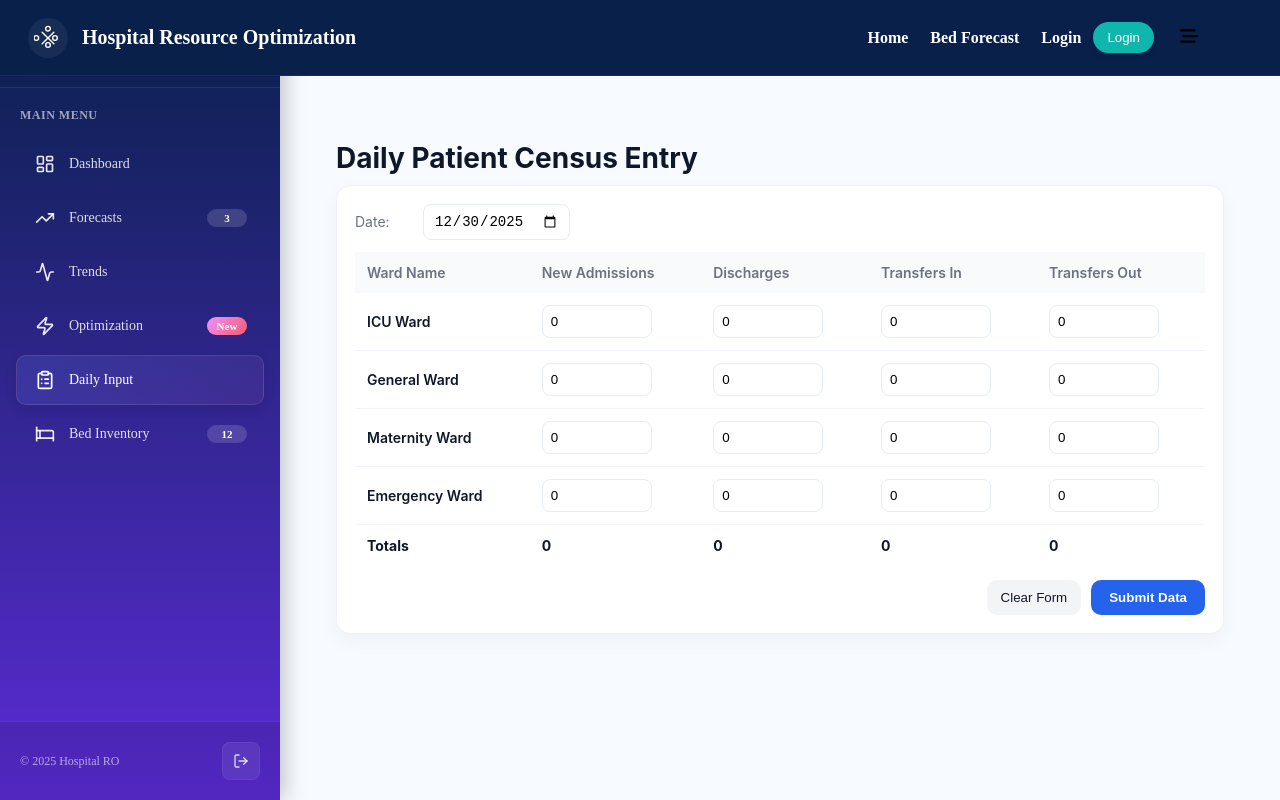
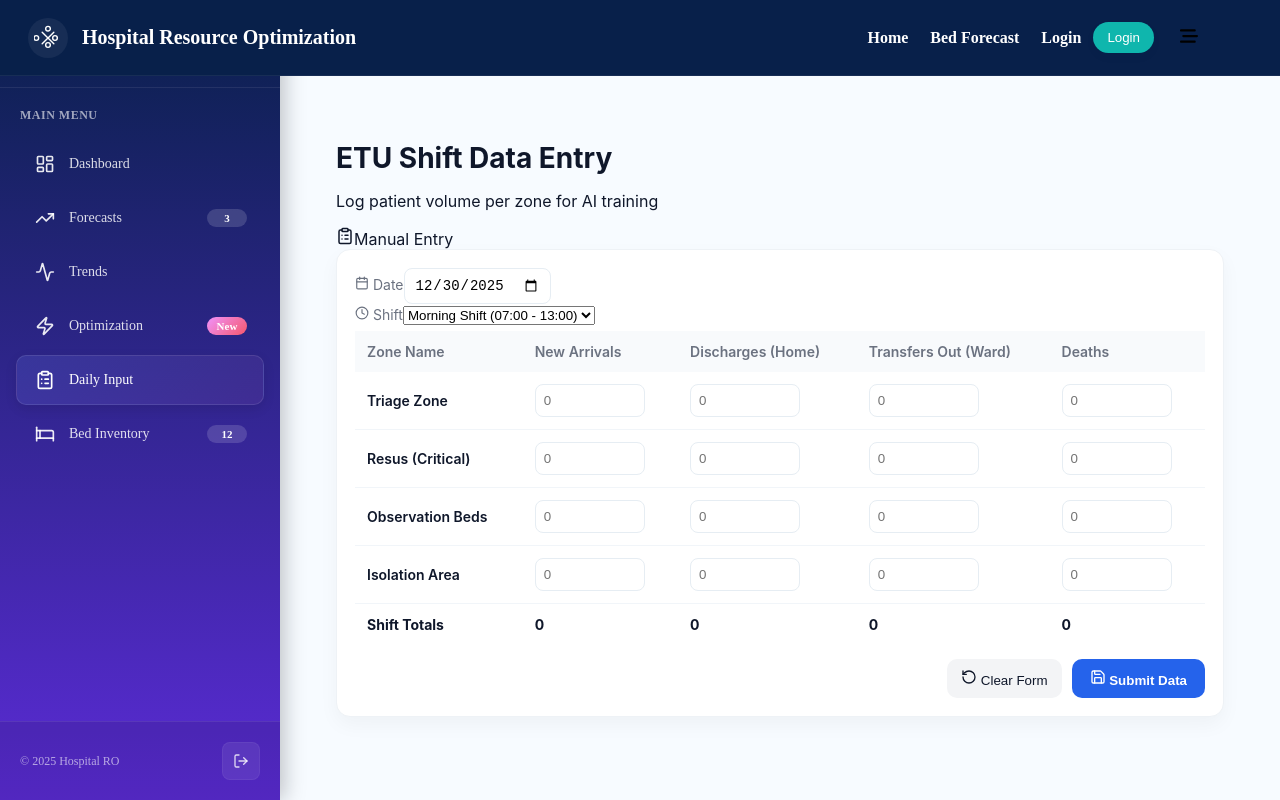
Before and after one commit to lochanajayasinghe/Hospital-Resource-Optimization-and-Demand-Forecasting-System, a React (Create React App) app in the folder frontend/: page /DailyInput in a window 1280 px wide. Shown: the top 800 px of the page. Built offline with nearby package versions, Linux system fonts and the light colour scheme.

Commit message:
Update DailyInput.jsx

```diff
--- a/frontend/src/components/Bed_demand_focasting/DailyInput.jsx
+++ b/frontend/src/components/Bed_demand_focasting/DailyInput.jsx
@@ -1,90 +1,191 @@
 import React, { useState } from 'react';
+import { ClipboardList, Calendar, Clock, Save, RotateCcw } from 'lucide-react'; // Ensure lucide-react is installed
 import Layout from './Layout';
 import styles from './DailyInput.module.css';
 
-const WARDS = [
-  'ICU Ward',
-  'General Ward',
-  'Maternity Ward',
-  'Emergency Ward'
+// ETU Pilot Zones
+const ETU_ZONES = [
+  'Triage Zone',
+  'Resus (Critical)',
+  'Observation Beds',
+  'Isolation Area'
 ];
 
 const DailyInput = () => {
+  // State for Date & Shift
   const [date, setDate] = useState(() => new Date().toISOString().slice(0, 10));
-  const [rows, setRows] = useState(() => WARDS.map(() => ({ admissions: 0, discharges: 0, transfersIn: 0, transfersOut: 0 })));
+  const [shift, setShift] = useState('Morning Shift (07:00 - 13:00)');
 
+  // State for Data Rows (Added 'deaths' column)
+  const [rows, setRows] = useState(() =>
+    ETU_ZONES.map(() => ({
+      admissions: 0,
+      discharges: 0,
+      transfersIn: 0,
+      transfersOut: 0,
+      deaths: 0
+    }))
+  );
+
+  // Helper to update a single cell
   const updateCell = (index, field, value) => {
-    const next = rows.slice();
-    next[index] = { ...next[index], [field]: Number(value || 0) };
+    const next = [...rows];
+    // Ensure non-negative numbers
+    const numValue = Math.max(0, Number(value) || 0);
+    next[index] = { ...next[index], [field]: numValue };
     setRows(next);
   };
 
+  // Auto-calculate Totals
   const totals = rows.reduce((acc, r) => {
-    acc.admissions += Number(r.admissions || 0);
-    acc.discharges += Number(r.discharges || 0);
-    acc.transfersIn += Number(r.transfersIn || 0);
-    acc.transfersOut += Number(r.transfersOut || 0);
+    acc.admissions += r.admissions;
+    acc.discharges += r.discharges;
+    acc.transfersIn += r.transfersIn;
+    acc.transfersOut += r.transfersOut;
+    acc.deaths += r.deaths;
     return acc;
-  }, { admissions: 0, discharges: 0, transfersIn: 0, transfersOut: 0 });
+  }, { admissions: 0, discharges: 0, transfersIn: 0, transfersOut: 0, deaths: 0 });
 
   const handleClear = () => {
-    setRows(WARDS.map(() => ({ admissions: 0, discharges: 0, transfersIn: 0, transfersOut: 0 })));
+    if(window.confirm("Are you sure you want to clear all data?")) {
+      setRows(ETU_ZONES.map(() => ({
+        admissions: 0, discharges: 0, transfersIn: 0, transfersOut: 0, deaths: 0
+      })));
+    }
   };
 
   const handleSubmit = (e) => {
     e.preventDefault();
-    // Replace with real save logic
-    console.log('Submitting daily census', { date, rows });
-    alert('Data submitted (see console).');
+    // In a real app, this sends data to your backend
+    console.log('Submitting ETU Shift Data:', { date, shift, rows });
+    alert(`Data saved for ${shift} on ${date}.\nTotal Arrivals: ${totals.admissions}`);
   };
 
   return (
-    <Layout>
+    <Layout activePage="Daily Input">
       <div className={styles.container}>
-        <h1 className={styles.title}>Daily Patient Census Entry</h1>
+
+        {/* Page Header */}
+        <div className={styles.header}>
+          <div>
+            <h1 className={styles.title}>ETU Shift Data Entry</h1>
+            <p className={styles.subtitle}>Log patient volume per zone for AI training</p>
+          </div>
+          <div className={styles.badge}>
+            <ClipboardList size={18} />
+            <span>Manual Entry</span>
+          </div>
+        </div>
+
         <form onSubmit={handleSubmit} className={styles.formCard} aria-label="Daily census form">
-          <div className={styles.row}>
-            <label className={styles.label} htmlFor="census-date">Date:</label>
-            <input id="census-date" type="date" value={date} onChange={(e) => setDate(e.target.value)} className={styles.input} />
+
+          {/* Controls Section (Date & Shift) */}
+          <div className={styles.controlsGrid}>
+            <div className={styles.controlGroup}>
+              <label className={styles.label} htmlFor="census-date">
+                <Calendar size={14} /> Date
+              </label>
+              <input
+                id="census-date"
+                type="date"
+                value={date}
+                onChange={(e) => setDate(e.target.value)}
+                className={styles.input}
+              />
+            </div>
+
+            <div className={styles.controlGroup}>
+              <label className={styles.label} htmlFor="shift-select">
+                <Clock size={14} /> Shift
+              </label>
+              <select
+                id="shift-select"
+                value={shift}
+                onChange={(e) => setShift(e.target.value)}
+                className={styles.select}
+              >
+                <option>Morning Shift (07:00 - 13:00)</option>
+                <option>Evening Shift (13:00 - 19:00)</option>
+                <option>Night Shift (19:00 - 07:00)</option>
+              </select>
+            </div>
           </div>
 
+          {/* Data Table */}
           <div className={styles.tableWrap}>
             <table>
               <thead>
                 <tr>
-                  <th>Ward Name</th>
-                  <th>New Admissions</th>
-                  <th>Discharges</th>
-                  <th>Transfers In</th>
-                  <th>Transfers Out</th>
+                  <th>Zone Name</th>
+                  <th>New Arrivals</th>
+                  <th>Discharges (Home)</th>
+                  <th>Transfers Out (Ward)</th>
+                  <th>Deaths</th>
                 </tr>
               </thead>
               <tbody>
-                {WARDS.map((ward, i) => (
-                  <tr key={ward}>
-                    <td className={styles.wardName}>{ward}</td>
-                    <td><input type="number" value={rows[i].admissions} onChange={(e) => updateCell(i, 'admissions', e.target.value)} className={styles.numInput} /></td>
-                    <td><input type="number" value={rows[i].discharges} onChange={(e) => updateCell(i, 'discharges', e.target.value)} className={styles.numInput} /></td>
-                    <td><input type="number" value={rows[i].transfersIn} onChange={(e) => updateCell(i, 'transfersIn', e.target.value)} className={styles.numInput} /></td>
-                    <td><input type="number" value={rows[i].transfersOut} onChange={(e) => updateCell(i, 'transfersOut', e.target.value)} className={styles.numInput} /></td>
+                {ETU_ZONES.map((zone, i) => (
+                  <tr key={zone}>
+                    <td className={styles.wardName}>{zone}</td>
+                    <td>
+                      <input
+                        type="number"
+                        value={rows[i].admissions || ''}
+                        onChange={(e) => updateCell(i, 'admissions', e.target.value)}
+                        className={styles.numInput}
+                        placeholder="0"
+                      />
+                    </td>
+                    <td>
+                      <input
+                        type="number"
+                        value={rows[i].discharges || ''}
+                        onChange={(e) => updateCell(i, 'discharges', e.target.value)}
+                        className={styles.numInput}
+                        placeholder="0"
+                      />
+                    </td>
+                    <td>
+                      <input
+                        type="number"
+                        value={rows[i].transfersOut || ''}
+                        onChange={(e) => updateCell(i, 'transfersOut', e.target.value)}
+                        className={styles.numInput}
+                        placeholder="0"
+                      />
+                    </td>
+                    <td>
+                      <input
+                        type="number"
+                        value={rows[i].deaths || ''}
+                        onChange={(e) => updateCell(i, 'deaths', e.target.value)}
+                        className={`${styles.numInput} ${styles.dangerInput}`}
+                        placeholder="0"
+                      />
+                    </td>
                   </tr>
                 ))}
               </tbody>
               <tfoot>
                 <tr className={styles.tfootRow}>
-                  <td>Totals</td>
+                  <td>Shift Totals</td>
                   <td>{totals.admissions}</td>
                   <td>{totals.discharges}</td>
-                  <td>{totals.transfersIn}</td>
                   <td>{totals.transfersOut}</td>
+                  <td>{totals.deaths}</td>
                 </tr>
               </tfoot>
             </table>
           </div>
 
+          {/* Action Buttons */}
           <div className={styles.actions}>
-            <button type="button" onClick={handleClear} className={styles.btnGhost}>Clear Form</button>
-            <button type="submit" className={styles.btnPrimary}>Submit Data</button>
+            <button type="button" onClick={handleClear} className={styles.btnGhost}>
+              <RotateCcw size={16} /> Clear Form
+            </button>
+            <button type="submit" className={styles.btnPrimary}>
+              <Save size={16} /> Submit Data
+            </button>
           </div>
         </form>
       </div>
```
